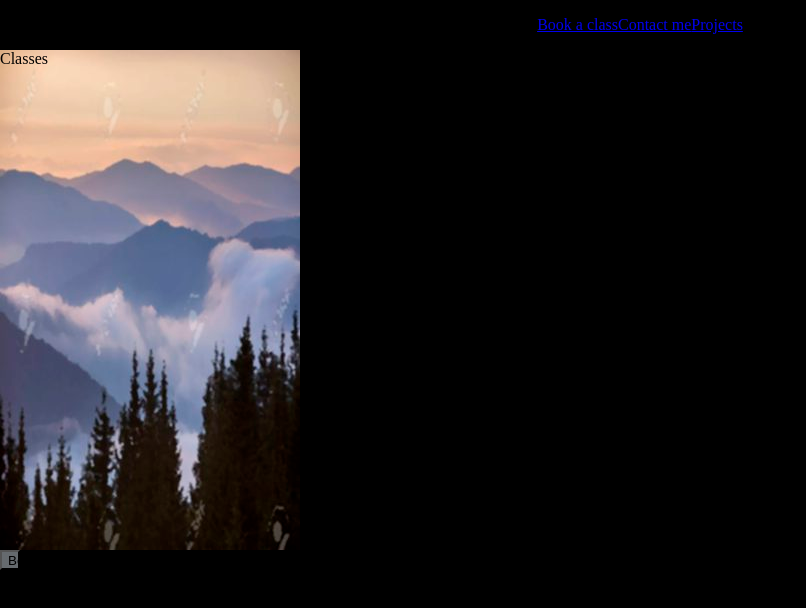
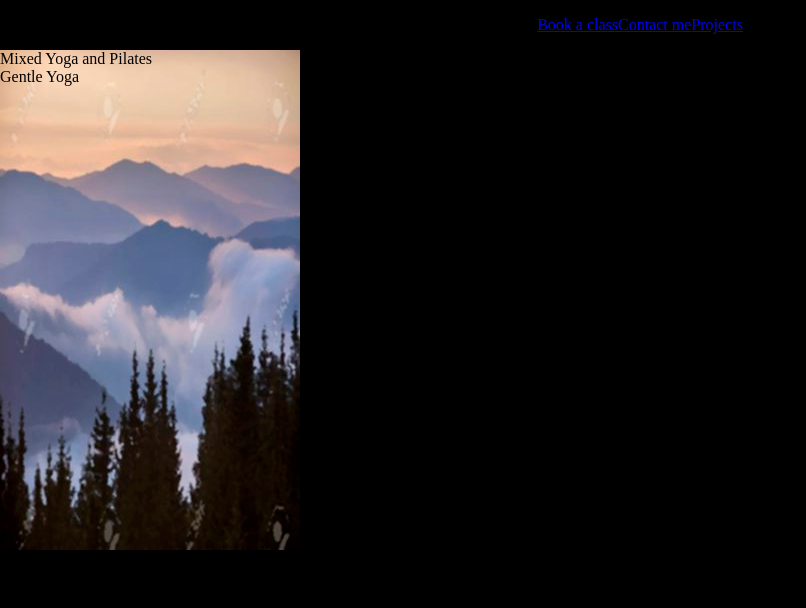
Before and after one commit to pippa789/Yoga, a React (Create React App) app: page /ClassesCard in a window 1280 px wide. Shown: the top 608 px of the page, without its empty margins (0-806 px from the left). Built offline with nearby package versions, Linux system fonts and the light colour scheme; a web font is replaced by a local one.

Commit message:
set up array and prints to the screen in classes card

```diff
--- a/src/components/ClassesCard.js
+++ b/src/components/ClassesCard.js
@@ -1,18 +1,31 @@
 import React from 'react';
-import { useState } from 'react';
 
 
-function ClassesCard() {
-const [book, setBook]=useState(0)
-  return (
-    <>
-    <div className='classes-card'>Classes</div>
-    <button className='booking-button' onClick={() => setBook(book + 1)}>Book Now</button>
+  function ClassesCard() {
+  const Classes =
+  [
+      {
+          id:"1",
+          title:"Mixed Yoga and Pilates",
+          time: "7am till 8am",
+      },
+      {
+          id:"2",
+          title:"Gentle Yoga",
+          time: "7:30pm till 8:30pm",
+      }
+  ]
+   return(
 
-    </>
+    <div className='classes-card'>
+    {Classes.map((Classes, index)=> (
+      <div key={index}>
+        <span>{Classes.title}</span>
+        </div>
+       ))}
+       </div>
+     )
 
-    )
-
-}
+    }
 
 export default ClassesCard
--- a/src/index.css
+++ b/src/index.css
@@ -78,7 +78,7 @@ body {
   z-index: 2;
   height: 500px;
   width: 300px;
-  background-image: url('./images/mountain-mist.jpg');
+ background-image: url('./images/mountain-mist.jpg');
 }
 
  .booking-button{
@@ -89,6 +89,12 @@ body {
   z-index: 3;
   background-color: #656a6e;
 }
+.class-list{
+  color: black;
+  font-size:25px;
+  padding: 10px;
+  z-index: 3;
+}
 
 
 
```
Also changed, not shown: src/utilities/ClassData.js (deleted, +0 -9 lines).
